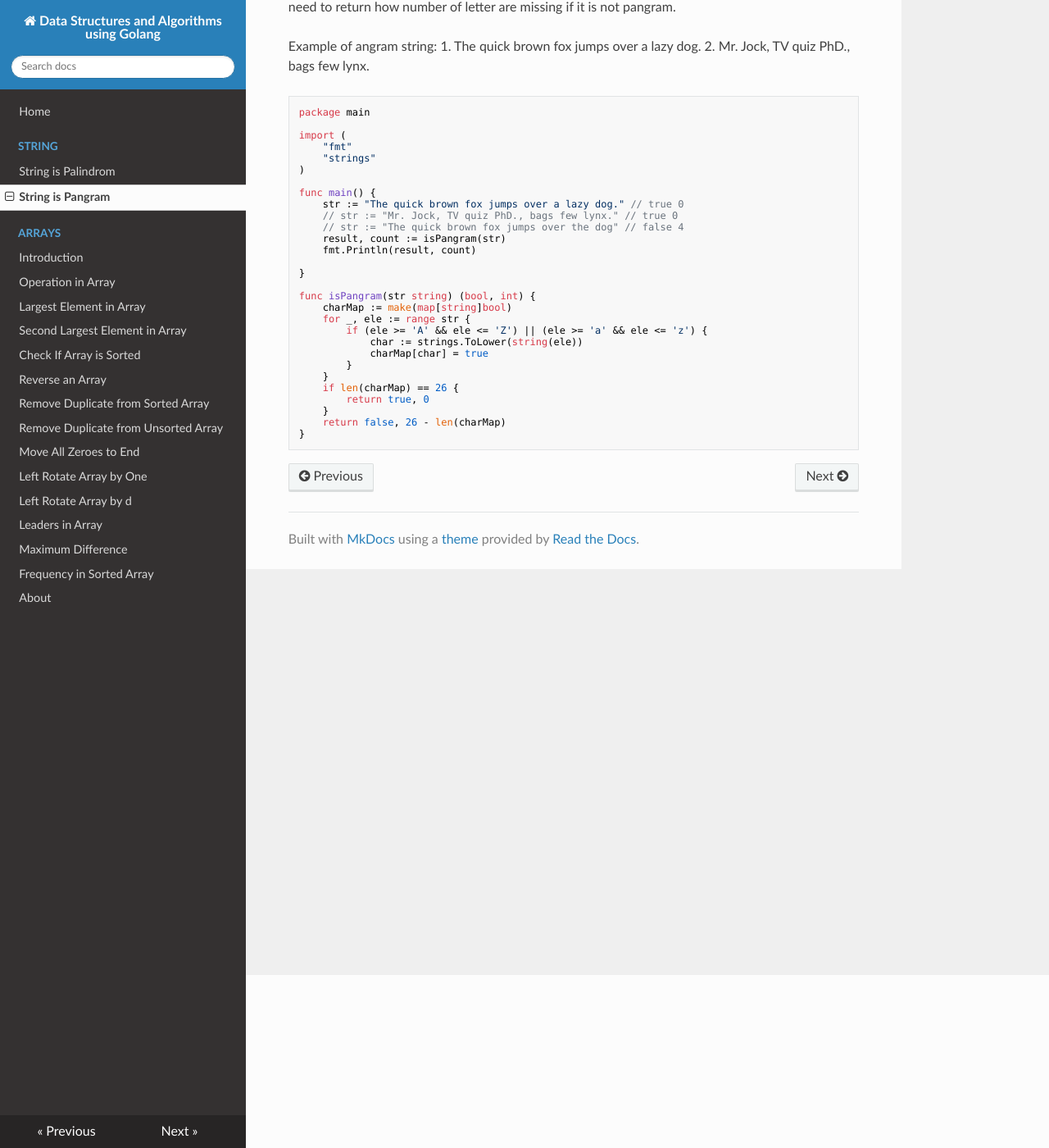
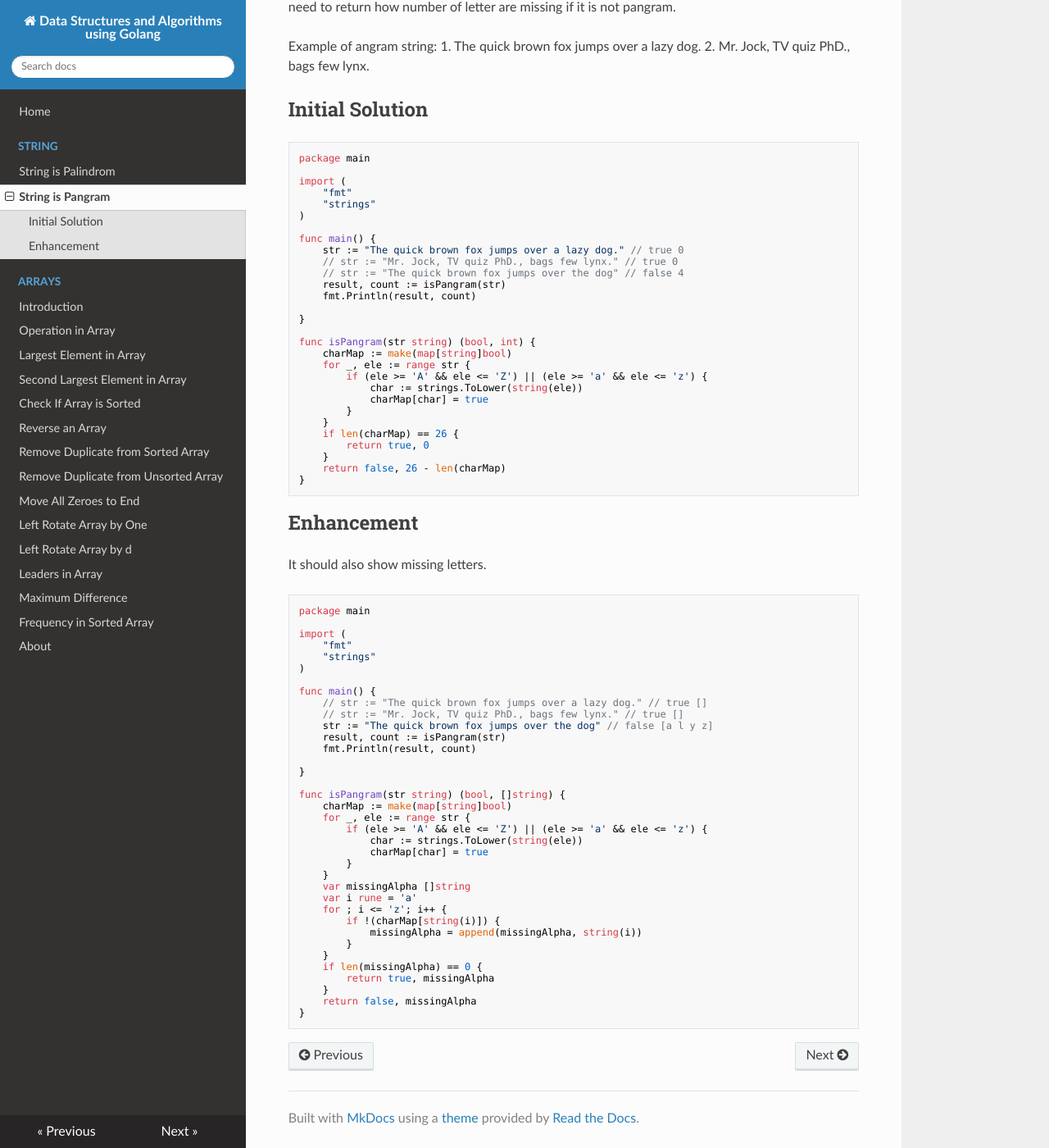
Before and after one commit to prithvipal/golang-dsa, an MkDocs documentation site: the page built from docs/string/pangram.md, in a window 1280 px wide and 1400 px high, scrolled down 211 px. Shown: the whole window at 82% size. Built offline with MkDocs 1.6.1, drawn with Linux system fonts in a browser that asks for light colours; nearby versions of some CDN libraries.

Commit message:
enhancement in pangram

````diff
--- a/docs/string/pangram.md
+++ b/docs/string/pangram.md
@@ -7,6 +7,7 @@ Example of angram string:
 2. Mr. Jock, TV quiz PhD., bags few lynx.
 
 
+## Initial Solution
 ```
 package main
 
@@ -38,3 +39,45 @@ func isPangram(str string) (bool, int) {
 	return false, 26 - len(charMap)
 }
 ```
+## Enhancement
+
+It should also show missing letters.
+
+```
+package main
+
+import (
+	"fmt"
+	"strings"
+)
+
+func main() {
+	// str := "The quick brown fox jumps over a lazy dog." // true []
+	// str := "Mr. Jock, TV quiz PhD., bags few lynx." // true []
+	str := "The quick brown fox jumps over the dog" // false [a l y z]
+	result, count := isPangram(str)
+	fmt.Println(result, count)
+
+}
+
+func isPangram(str string) (bool, []string) {
+	charMap := make(map[string]bool)
+	for _, ele := range str {
+		if (ele >= 'A' && ele <= 'Z') || (ele >= 'a' && ele <= 'z') {
+			char := strings.ToLower(string(ele))
+			charMap[char] = true
+		}
+	}
+	var missingAlpha []string
+	var i rune = 'a'
+	for ; i <= 'z'; i++ {
+		if !(charMap[string(i)]) {
+			missingAlpha = append(missingAlpha, string(i))
+		}
+	}
+	if len(missingAlpha) == 0 {
+		return true, missingAlpha
+	}
+	return false, missingAlpha
+}
+```
````
